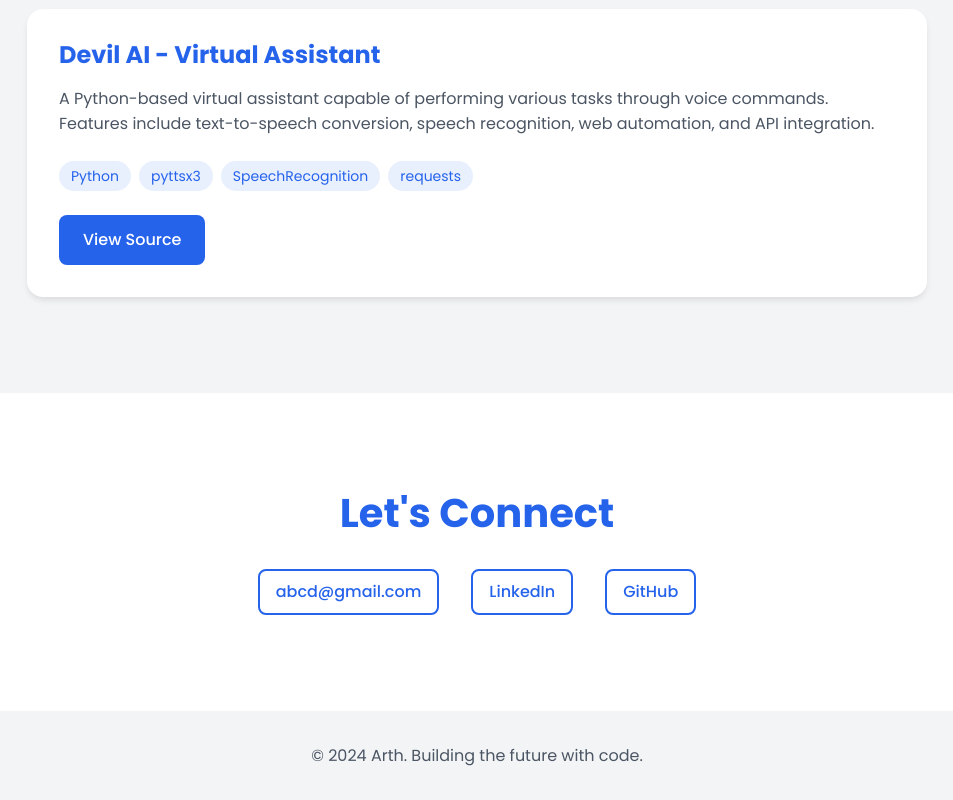
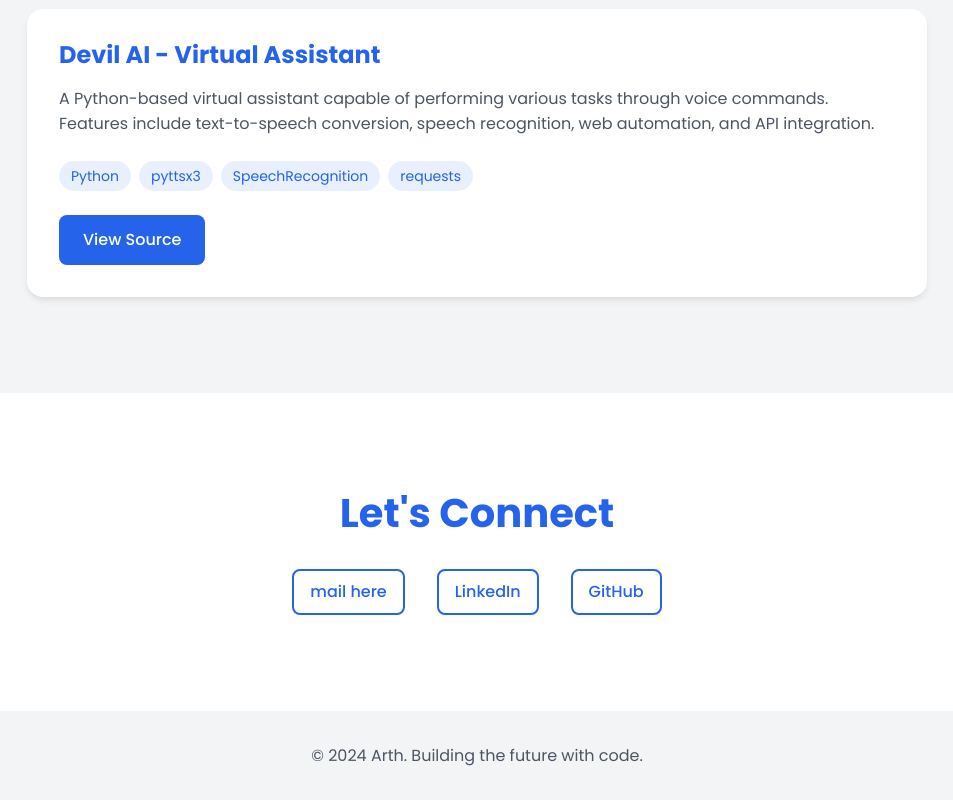
Before and after one commit to Arth9vansola/css_practice-_portfolio, a plain HTML site: page index.html in a window 1280 px wide. Shown: the part 1501-2301 px from the top of the page, without its empty margins (163-1116 px from the left). Drawn offline with Linux system fonts and the light colour scheme.

Commit message:
Update index.html

```diff
--- a/index.html
+++ b/index.html
@@ -91,7 +91,7 @@
         <h2>Let's Connect</h2>
         <div class="contact-content">
           <div class="social-links">
-            <a href="mailto:arthvansola@gmail.com" class="social-link">abcd@gmail.com</a>
+            <a href="mailto:arthvansola@gmail.com" class="social-link">mail here</a>
             <a href="https://www.linkedin.com/in/arth-m-ab6629256/" class="social-link">LinkedIn</a>
             <a href="https://github.com/Arth9vansola" class="social-link">GitHub</a>
           </div>
```
